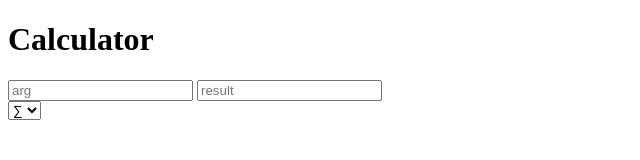
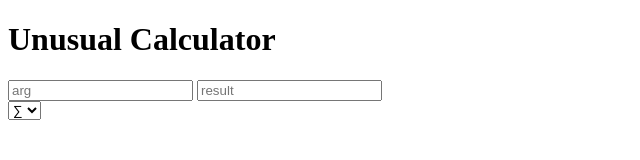
Before and after one commit to olimjon1606/uni-webapp-projects, a plain HTML site: page pr1/index.html in a window 1280 px wide. Shown: the whole page, without its empty margins (0-640 px from the left). Drawn offline with Linux system fonts and the light colour scheme.

Commit message:
Update index.html

```diff
--- a/pr1/index.html
+++ b/pr1/index.html
@@ -5,11 +5,11 @@
     <meta charset="UTF-8">
     <meta http-equiv="X-UA-Compatible" content="IE=edge">
     <meta name="viewport" content="width=device-width, initial-scale=1.0">
-    <title>Calculator</title>
+    <title>Unusual Calculator</title>
 </head>
 
 <body>
-    <h1>Calculator</h1>
+    <h1>Unusual Calculator</h1>
     <input type="text" class="arg1_array" placeholder="arg">
     <input type="text" class="result" placeholder="result">
     <div class="select">
```
